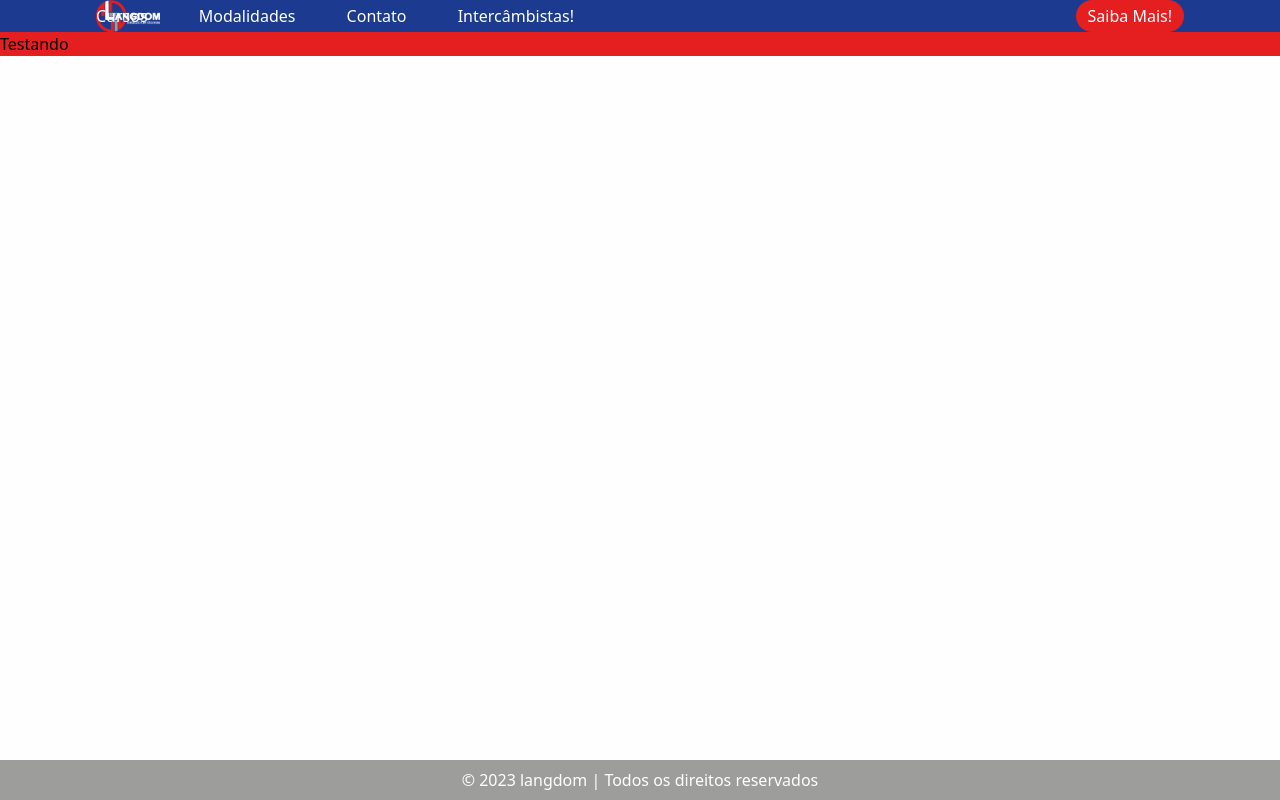
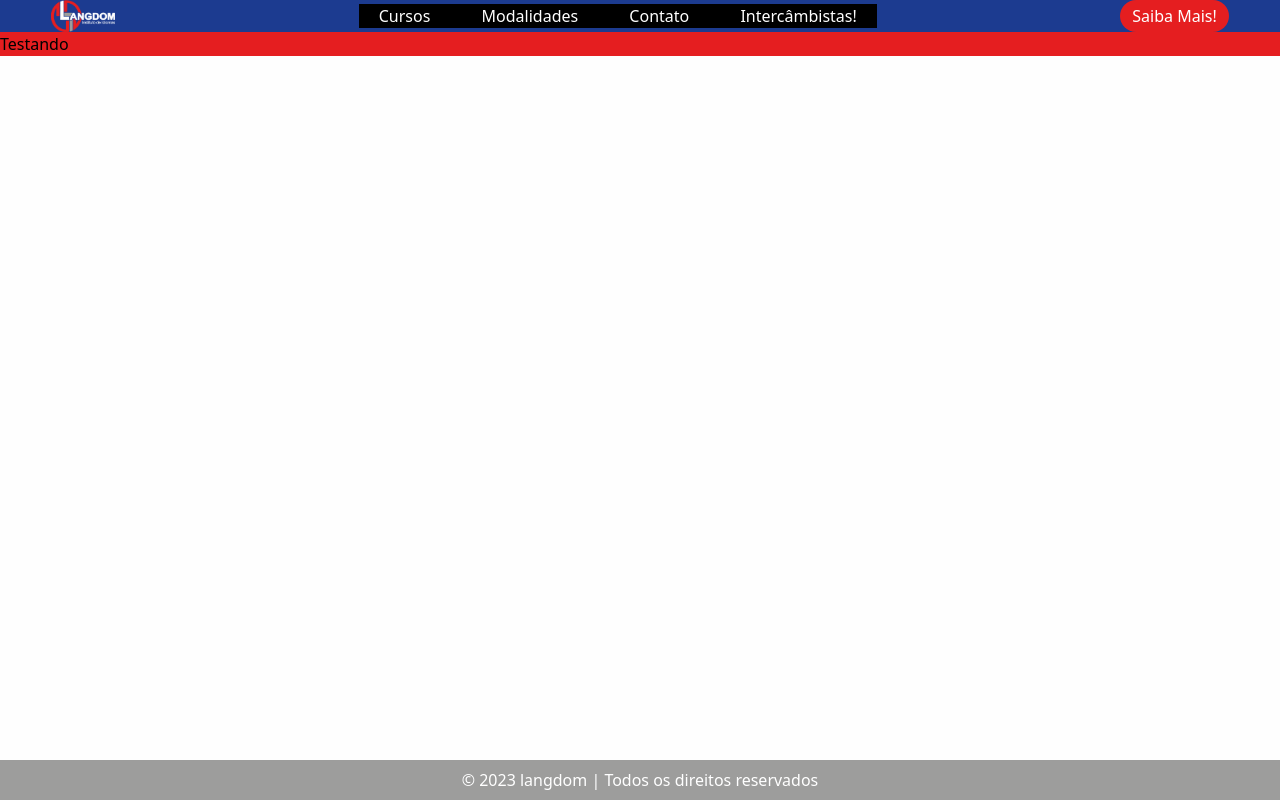
Before and after one commit to edugod/langdom, a React (Vite) app: page / in a window 1280 px wide. Built offline with nearby package versions, Linux system fonts and the light colour scheme.

Commit message:
goddamit

```diff
--- a/src/components/Header.jsx
+++ b/src/components/Header.jsx
@@ -1,22 +1,31 @@
 import React from 'react'
 import Logo from '../assets/logocropped.png'
 
+
 const Header = () => {
-	return (
+
+  const navLinks = document.querySelector('.nav-links')
+  function onToggleMenu(e) {
+    e.name = e.name === 'menu' ? 'close' : 'menu'
+    navLinks.classList.toggle('[top-[9%]')
+  }
+
+
+  return (
 		<header className='bg-primary text-white'>
-			<nav className=' flex justify-between items-center w-[85%] mx-auto'>
+        <nav className="flex justify-between items-center w-[92%]  mx-auto">
 				<div>
-					<img className='w-16' src={Logo}></img>
+					<img className='w-16 cursor-pointer' src={Logo} alt='logo'></img>
 				</div>
-				<div className=' absolute'>
-					<ul className=' flex md:flex-row items-center gap-[4vw]'>
+				<div className="nav-links duration-500 md:static absolute bg-black md:min-h-fit min-h-[60vh] left-0 top-[-100%] md:w-auto  w-full flex items-center px-5">
+					<ul className="flex md:flex-row flex-col md:items-center md:gap-[4vw] gap-8">
 						<li><a href='#' className='hover:text-tertiary'>Cursos</a></li>
 						<li><a href="#" className="hover:text-tertiary">Modalidades</a></li>
 						<li><a href="#" className="hover:text-tertiary">Contato</a></li>
 						<li><a href="#" className="hover:text-tertiary">Intercâmbistas!</a></li>
 					</ul>
 				</div>
-        <div>
+        <div className='flex items-center gap-6'>
           <button className='bg-secondary text-white px-3 py-1 rounded-full hover:bg-tertiary'>Saiba Mais!</button>
         </div>
 			</nav>
```
